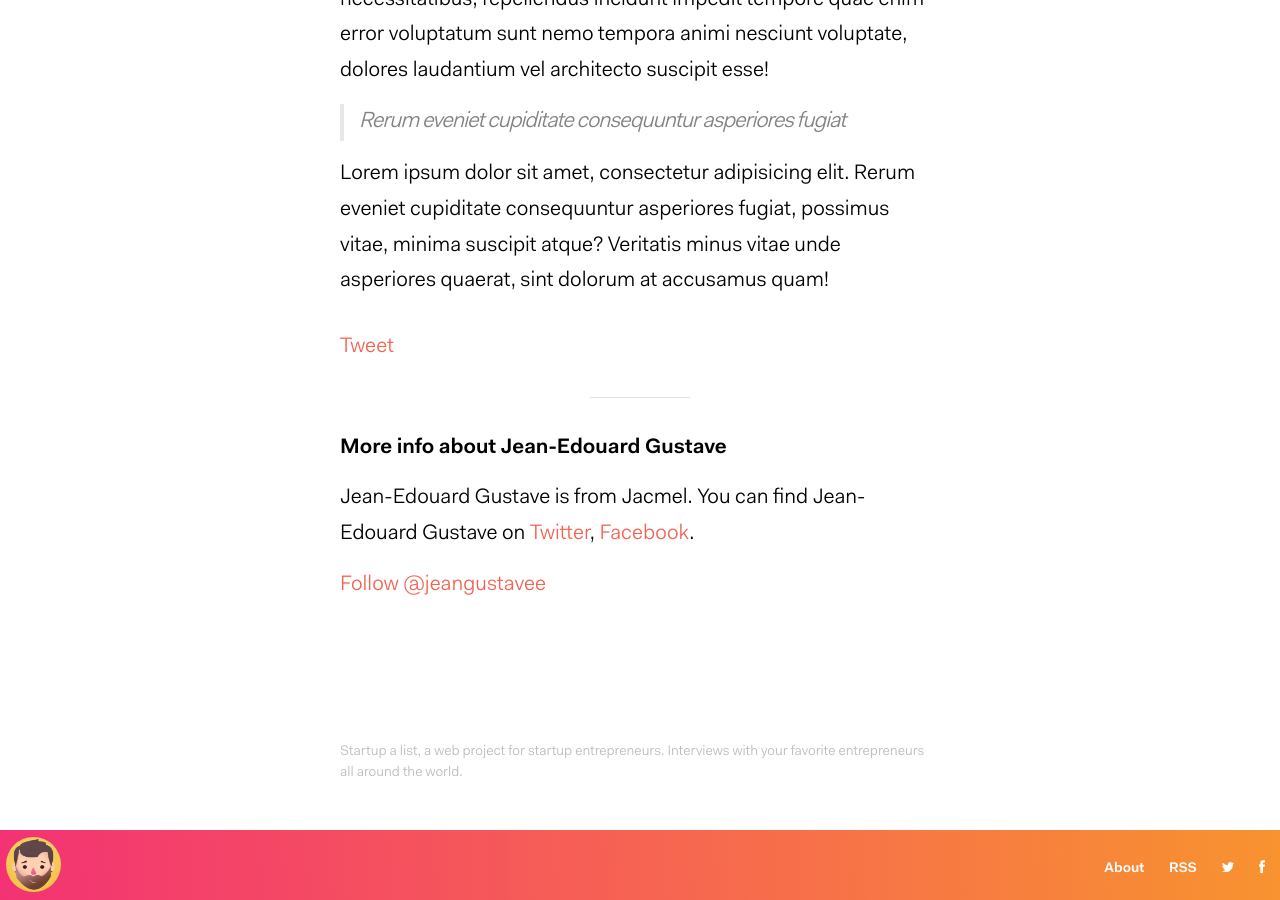
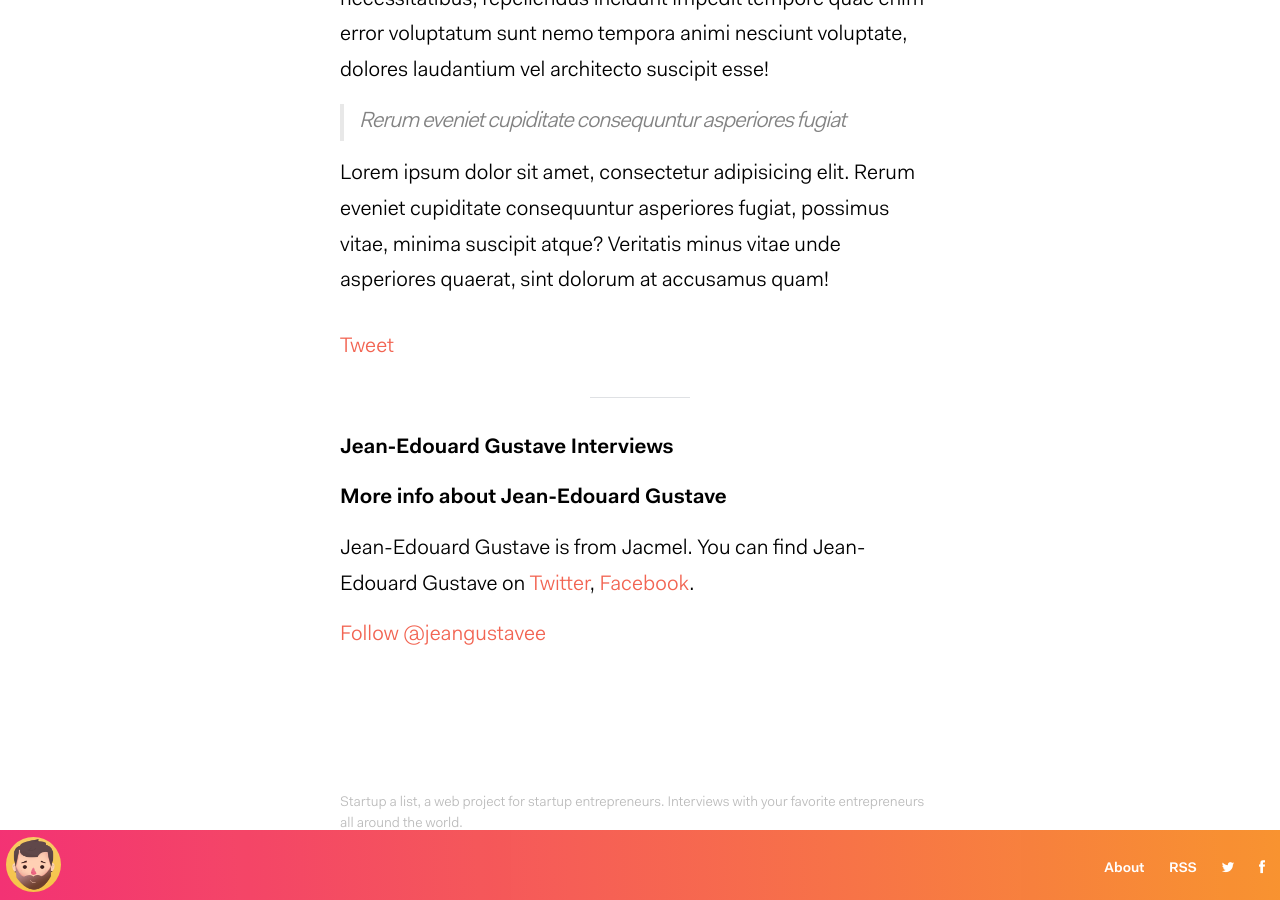
Before and after one commit to kenold/startup-alist, a Jekyll site: the page built from _people/jean-edouard-gustave.md, in a window 1280 px wide and 900 px high, scrolled down 624 px. Built offline with Jekyll 4.4.1, drawn with Linux system fonts in a browser that asks for light colours; comment, search, counter and statistics services are not loaded.

Commit message:
move up awards section

```diff
--- a/_layouts/person.html
+++ b/_layouts/person.html
@@ -28,6 +28,27 @@
   <!-- End of Twitter sharing button -->
 
   <hr>
+  <div class="question">
+        <h2>{{ page.full_name }} Interviews</h2>
+
+        <ul class="listing">
+            {% assign interviews = site.posts | where: "person", 'page.full_name' %}
+            {% for interview in interviews %}
+                <li>{{ interview.type }}</li>
+            {% endfor %}
+        </ul>
+    </div>
+
+    {% if page.awards.size > 0 %}
+        <div class="related">
+            <h2>Awards</h2>
+            <ul>
+                {% for award in page.awards %}
+                    <li>{{ award.year }} - {{ award.category }} @ {{ award.org }}</li>
+                {% endfor %}
+            </ul>
+        </div>
+    {% endif %}
 
   <div class="question">
     <h2>More info about {{ page.full_name }}</h2>
@@ -53,15 +74,4 @@
     </script>
   </div>
 
-    {% if page.awards.size > 0 %}
-        <div class="related">
-            <h2>Awards</h2>
-            <ul>
-                {% for award in page.awards %}
-                    <li>{{ award.year }} - {{ award.category }} @ {{ award.org }}</li>
-                {% endfor %}
-            </ul>
-        </div>
-    {% endif %}
-
 </div>
```
